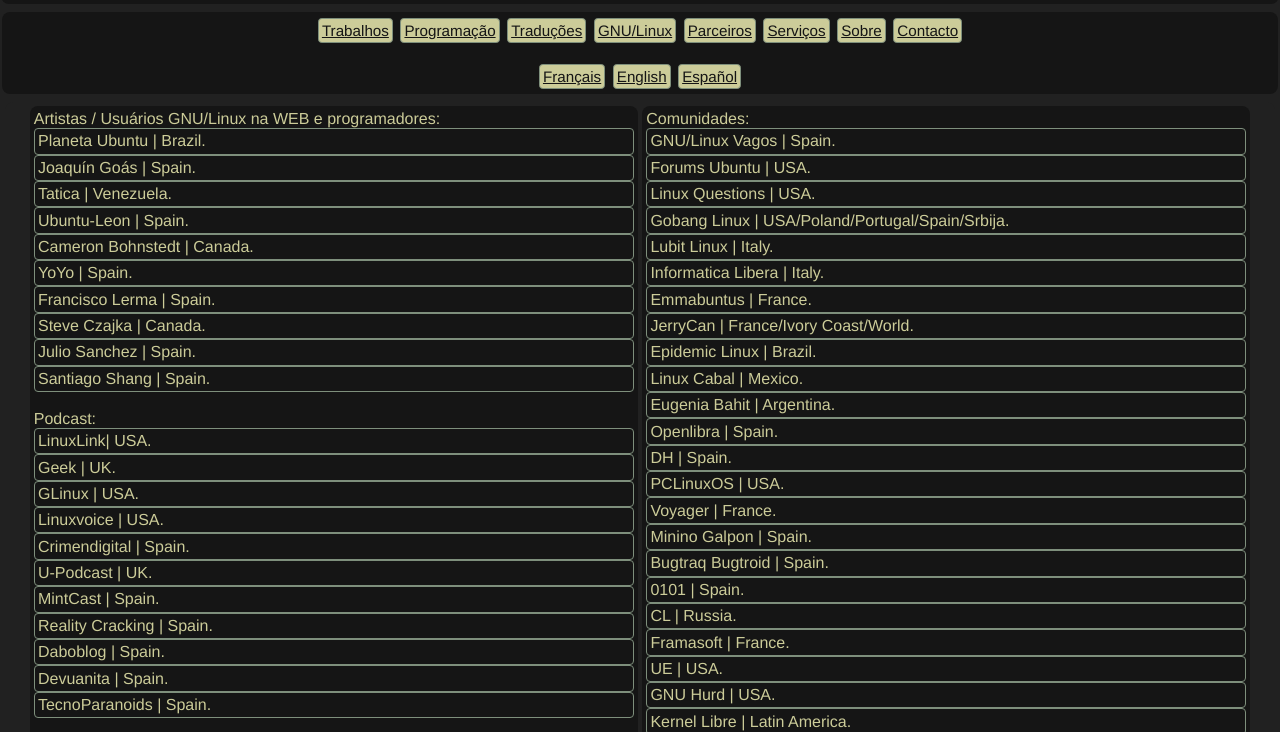
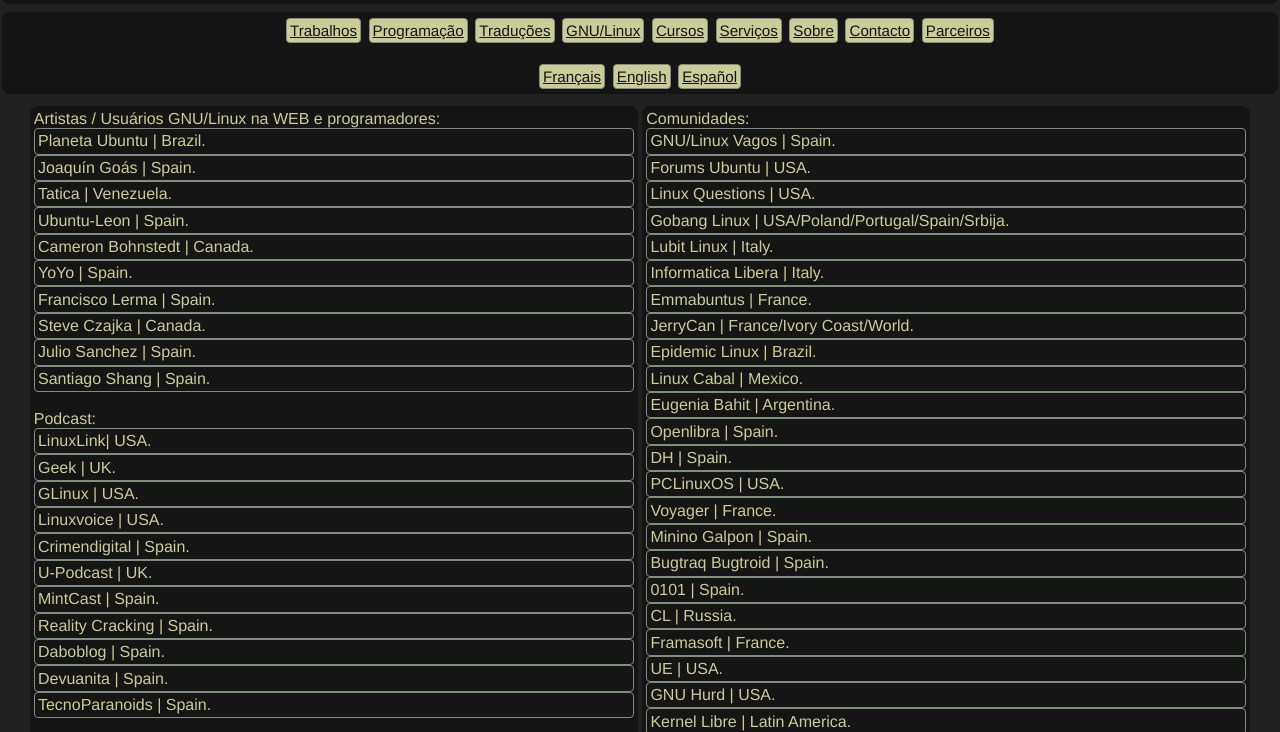
Before and after one commit to joao-filipe/joao-filipe.github.io, a plain HTML site: page parceiros.html in a window 1280 px wide. Shown: the part 289-1021 px from the top of the page. Drawn offline with Linux system fonts and the light colour scheme; a web font is replaced by a local one.

Commit message:
Update parceiros.html

```diff
--- a/parceiros.html
+++ b/parceiros.html
@@ -30,11 +30,11 @@
 				<li> <a href="programacao.html">Programa&ccedil;&atilde;o</a></li>
 				<li> <a href="traducoes.html">Tradu&ccedil;&otilde;es </a> </li>
 				<li> <a href="gnulinux.html">GNU/Linux</a></li>
-				<li> <a href="parceiros.html">Parceiros</a></li>
+				<li> <a href="cursos.html">Cursos</a></li>
 				<li> <a href="servicos.html">Servi&ccedil;os</a></li>
 				<li> <a href="sobre.html">Sobre</a></li>
 				<li> <a href="contacto.html">Contacto</a></li>
-
+				<li> <a href="parceiros.html">Parceiros</a></li>
 				<br></br>
 				<li> <a href="france.html">Fran&ccedil;ais </a> </li>
 				<li> <a href="usa.html">English </a> </li>
```
